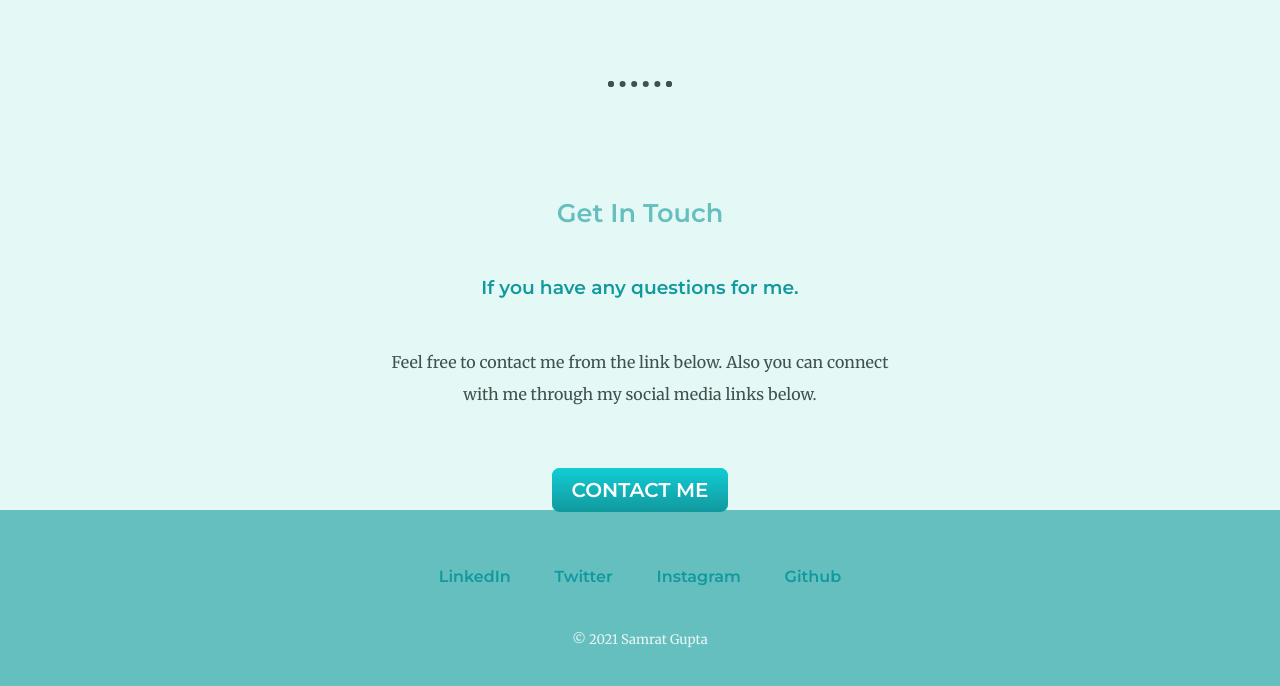
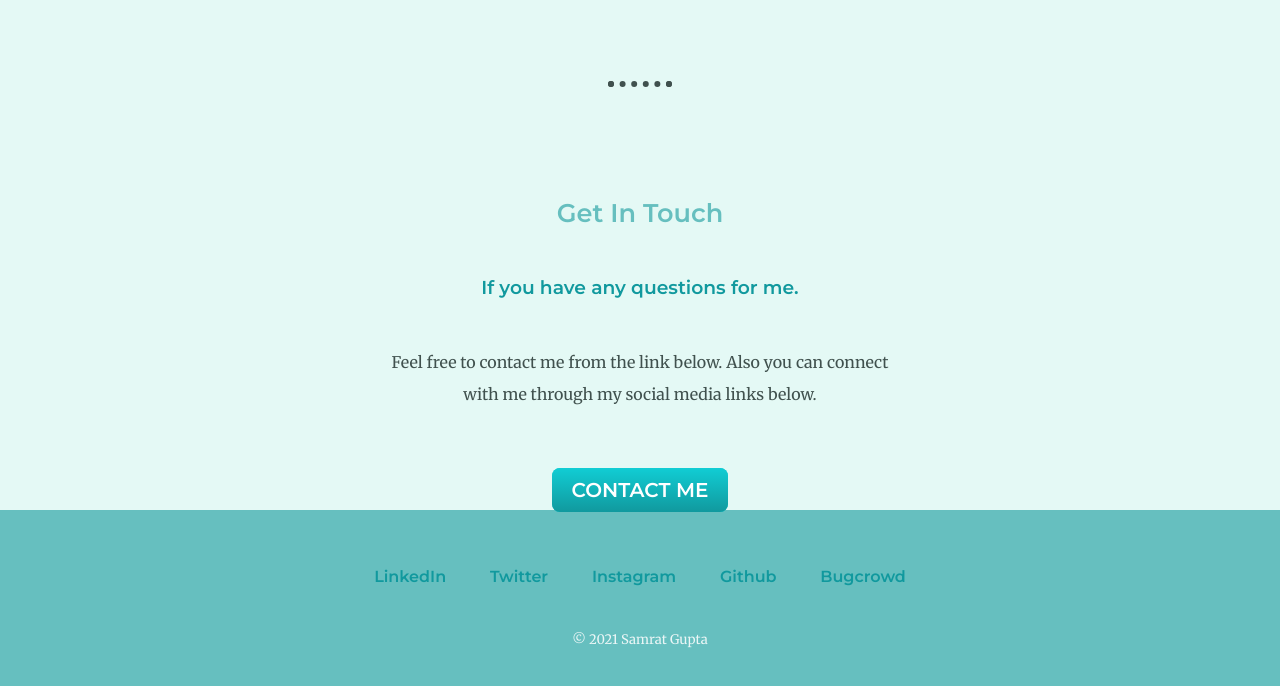
Before and after one commit to Sm4rty-1/Profile, a plain HTML site: page index.html in a window 1280 px wide. Shown: the part 450-1136 px from the top of the page. Drawn offline with Linux system fonts and the light colour scheme.

Commit message:
Update index.html

```diff
--- a/index.html
+++ b/index.html
@@ -28,6 +28,7 @@
   <a class="footer-link" href="https://twitter.com/Sm4rty_">Twitter</a>
   <a class="footer-link" href="https://www.instagram.com/Sm4rty">Instagram</a>
   <a class="footer-link" href="https://www.github.com/Sm4rty-1">Github</a>
+  <a class="footer-link" href="https://www.bugcrowd.com/sm4rty">Bugcrowd</a>
   <p class="copyright">© 2021 Samrat Gupta</p>
 </div>
 
```
